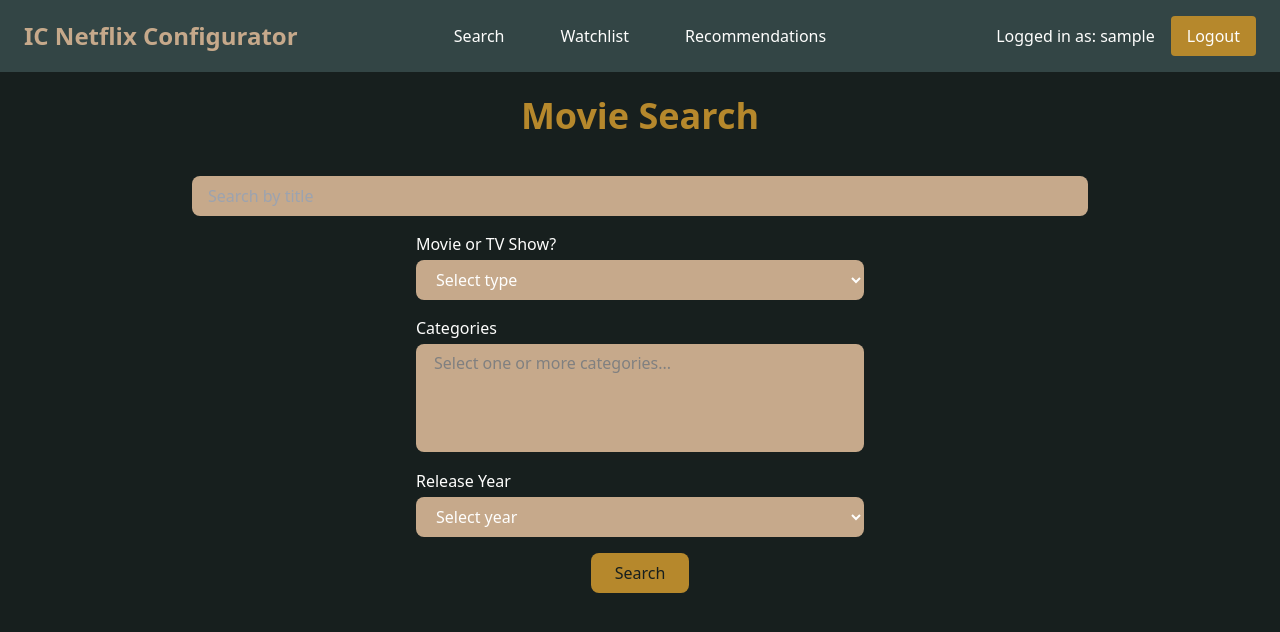
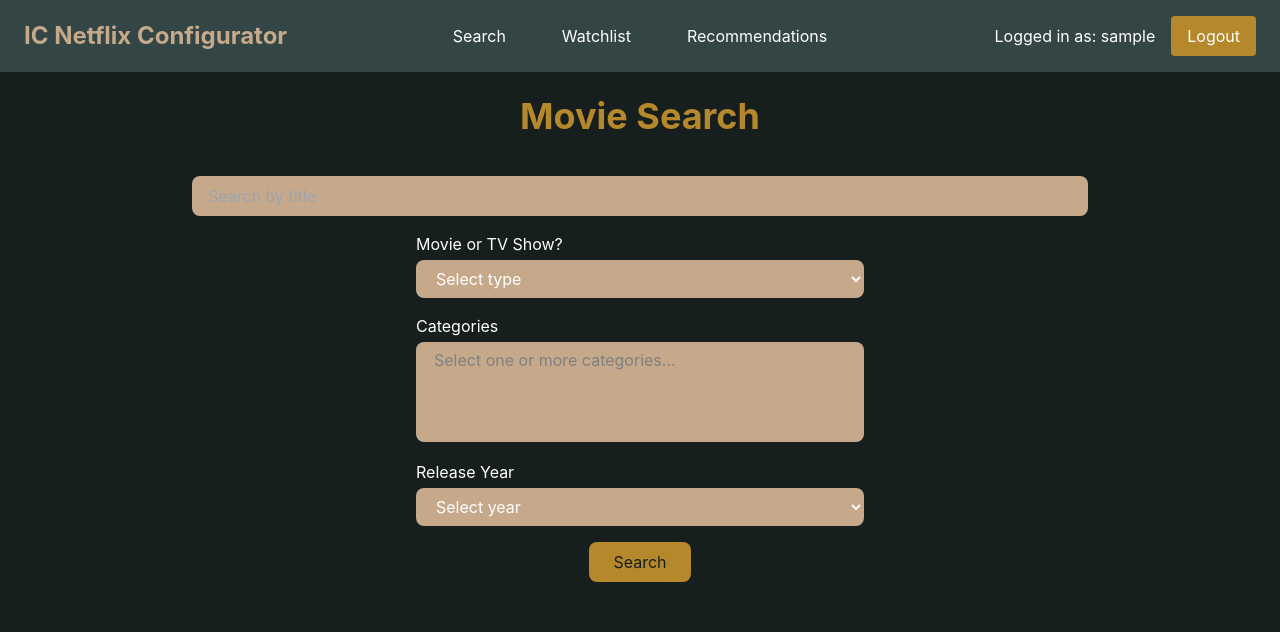
Before and after one commit to SSE-movies/general-app, a Flask app: page /search in a window 1280 px wide. Shown: the top 632 px of the page. Run offline with Flask 3, Linux system fonts and the light colour scheme; the visitor is signed in with stand-in values (Sample User, id 1); style sheets or scripts are compiled from the project's sources.

Commit message:
A few subtle frontend UI improvements!

```diff
--- a/src/static/js/navbar.js
+++ b/src/static/js/navbar.js
@@ -8,7 +8,7 @@ document.addEventListener('DOMContentLoaded', function() {
 
       // Create navbar element
       const navbarHtml = `
-          <nav class="bg-sage px-6 py-4 flex w-full items-center justify-center justify-between">
+          <nav class="bg-sage px-6 py-4 flex w-full items-center justify-between">
             <!-- Left: Title -->
             <div class="flex-1 flex justify-start items-center">
               <h1 class="text-taupe text-2xl font-bold">
--- a/src/templates/search.html
+++ b/src/templates/search.html
@@ -65,16 +65,17 @@
     <!-- Search results: display the list of movies -->
     <div class="movie-results mt-6">
         {% for movie in movies %}
-            <div class="movie mb-4 p-4 bg-taupe rounded-lg">
+            <div class="movie mb-4 p-4 bg-taupe rounded-lg shadow-md hover:shadow-lg transition-shadow">
                 <h3 class="text-2xl font-semibold">{{ movie.title }}</h3>
-                <!-- Optionally add more movie details here -->
+                <!-- Additional details -->
                 <form method="POST" action="{{ url_for('watchlist.add_to_watchlist') }}">
                     <input type="hidden" name="showId" value="{{ movie.showId }}">
                     <button type="submit" class="bg-golden text-dark-forest px-4 py-2 rounded hover:bg-opacity-80 transition">
                         Add to Watchlist
                     </button>
                 </form>
-            </div>
+              </div>
+
         {% endfor %}
     </div>
 
--- a/tailwind.config.js
+++ b/tailwind.config.js
@@ -14,6 +14,9 @@ module.exports = {
         'cream': '#FEFEFD',
         'golden': '#B6882C',
       },
+      fontFamily: {
+        sans: ['Inter', 'sans-serif'],
+      },
     },
   },
 }
```
